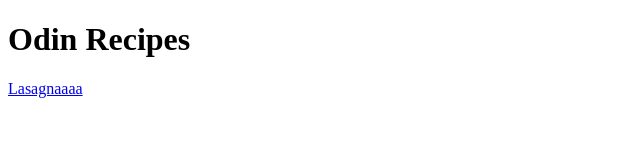
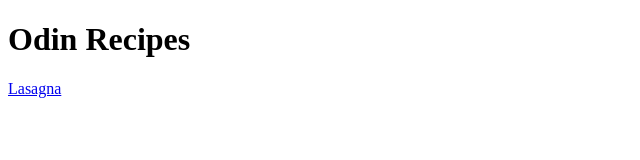
Before and after one commit to ZestyTea/odin_recipes, a plain HTML site: page index.html in a window 1280 px wide. Shown: the full height of the page, 0-640 px from the left. Drawn offline with Linux system fonts and the light colour scheme.

Commit message:
Reverting changes in index.html

```diff
--- a/index.html
+++ b/index.html
@@ -7,6 +7,6 @@
 </head>
 <body>
     <h1>Odin Recipes</h1>
-    <a href="./pages/lasagna.html">Lasagnaaaa</a>
+    <a href="./pages/lasagna.html">Lasagna</a>
 </body>
 </html>
```
